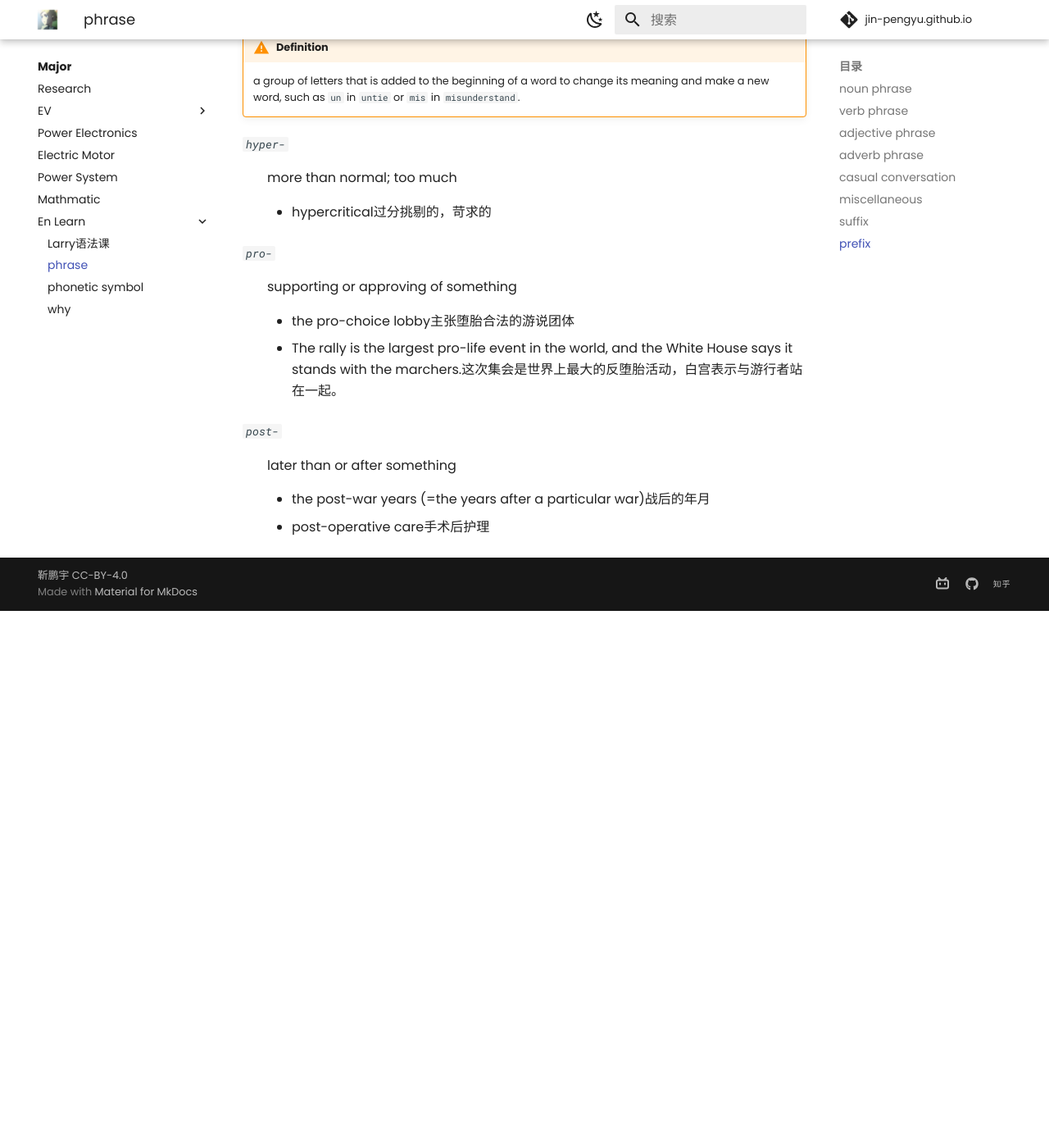
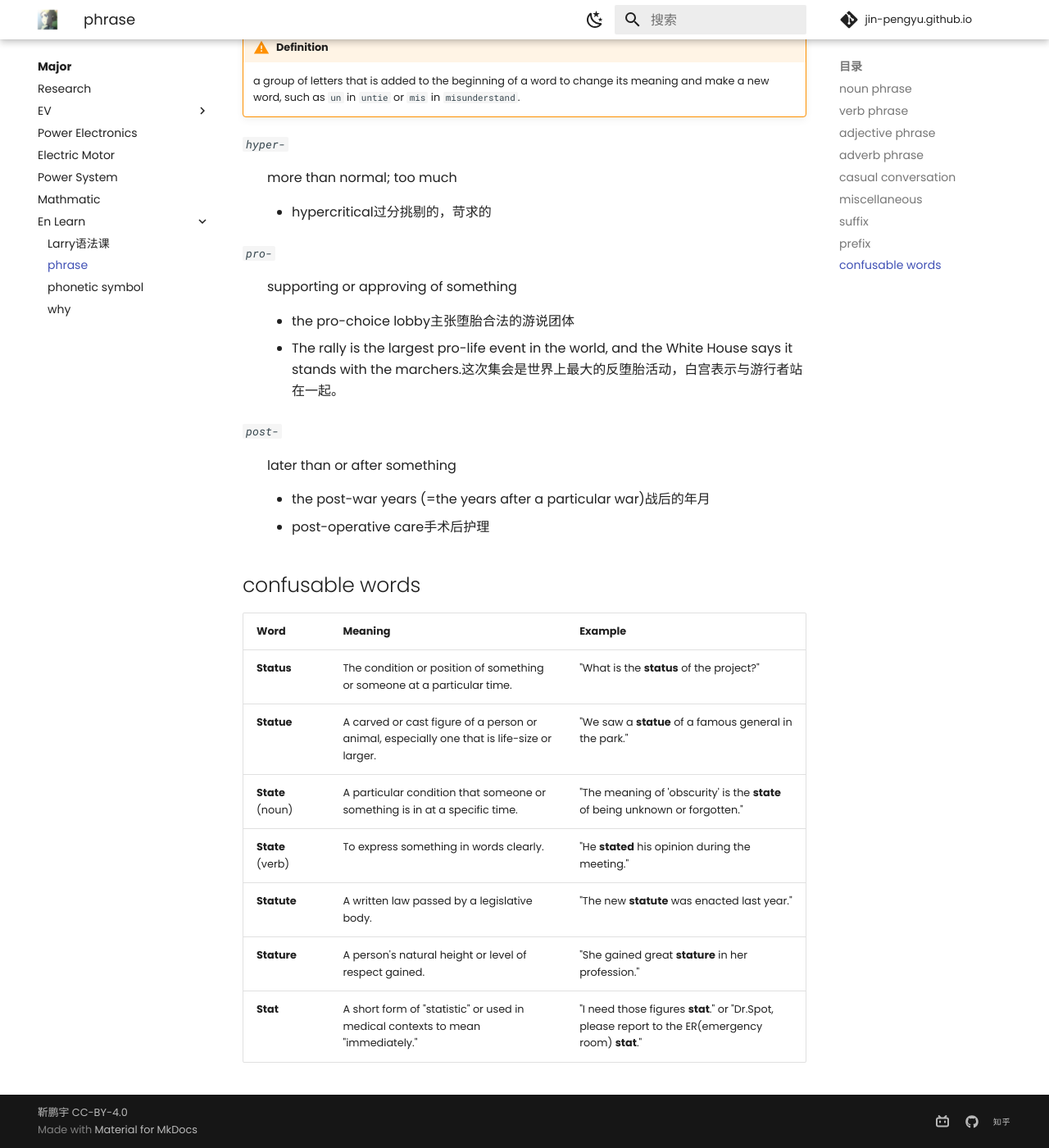
Before and after one commit to Pengyu-Jin/Pengyu-Jin.github.io, an MkDocs documentation site: the page built from docs/major/EN-learn/phrase.md, in a window 1280 px wide and 1400 px high, scrolled down 2933 px. Shown: the whole window at 82% size. Built offline with MkDocs 1.6.1 and Material for MkDocs 9.7.7, drawn with Linux system fonts in a browser that asks for light colours; comment, search, counter and statistics services are not loaded; before the commit the page ends 3678 px from its top, so only the background shows below that.

Commit message:
20240911-a

```diff
--- a/docs/major/EN-learn/phrase.md
+++ b/docs/major/EN-learn/phrase.md
@@ -111,3 +111,15 @@ Would you like an aisle or window seat? 你想要靠走道的位置还是靠窗
 
     - the post-war years (=the years after a particular war)战后的年月
     - post-operative care手术后护理
+
+## confusable words
+
+| Word    | Meaning | Example |
+|---------|---------|---------|
+| **Status** | The condition or position of something or someone at a particular time. | "What is the **status** of the project?" |
+| **Statue** | A carved or cast figure of a person or animal, especially one that is life-size or larger. | "We saw a **statue** of a famous general in the park." |
+| **State** (noun) | A particular condition that someone or something is in at a specific time. | "The meaning of 'obscurity' is the **state** of being unknown or forgotten." |
+| **State** (verb) | To express something in words clearly. | "He **stated** his opinion during the meeting." |
+| **Statute** | A written law passed by a legislative body. | "The new **statute** was enacted last year." |
+| **Stature** | A person's natural height or level of respect gained. | "She gained great **stature** in her profession." |
+| **Stat** | A short form of "statistic" or used in medical contexts to mean "immediately." | "I need those figures **stat**." or "Dr.Spot, please report to the ER(emergency room) **stat**." |
```
